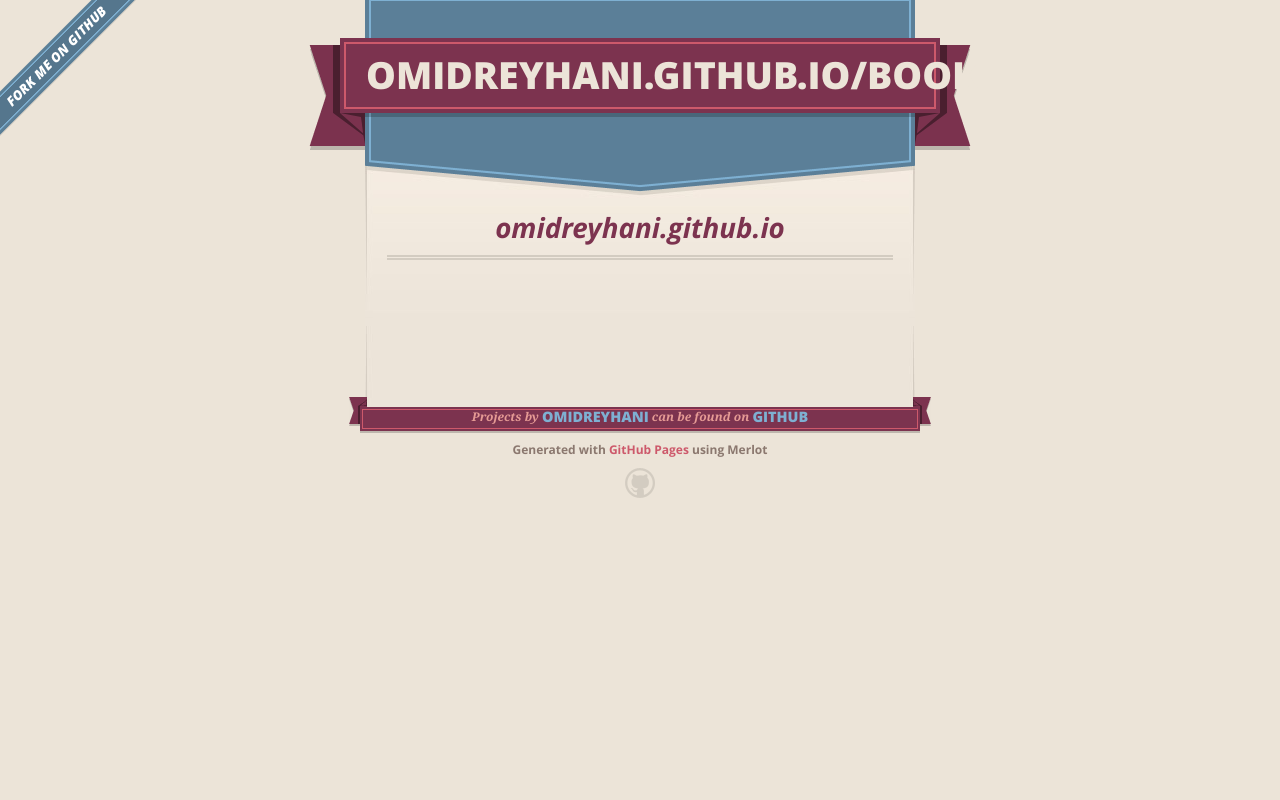
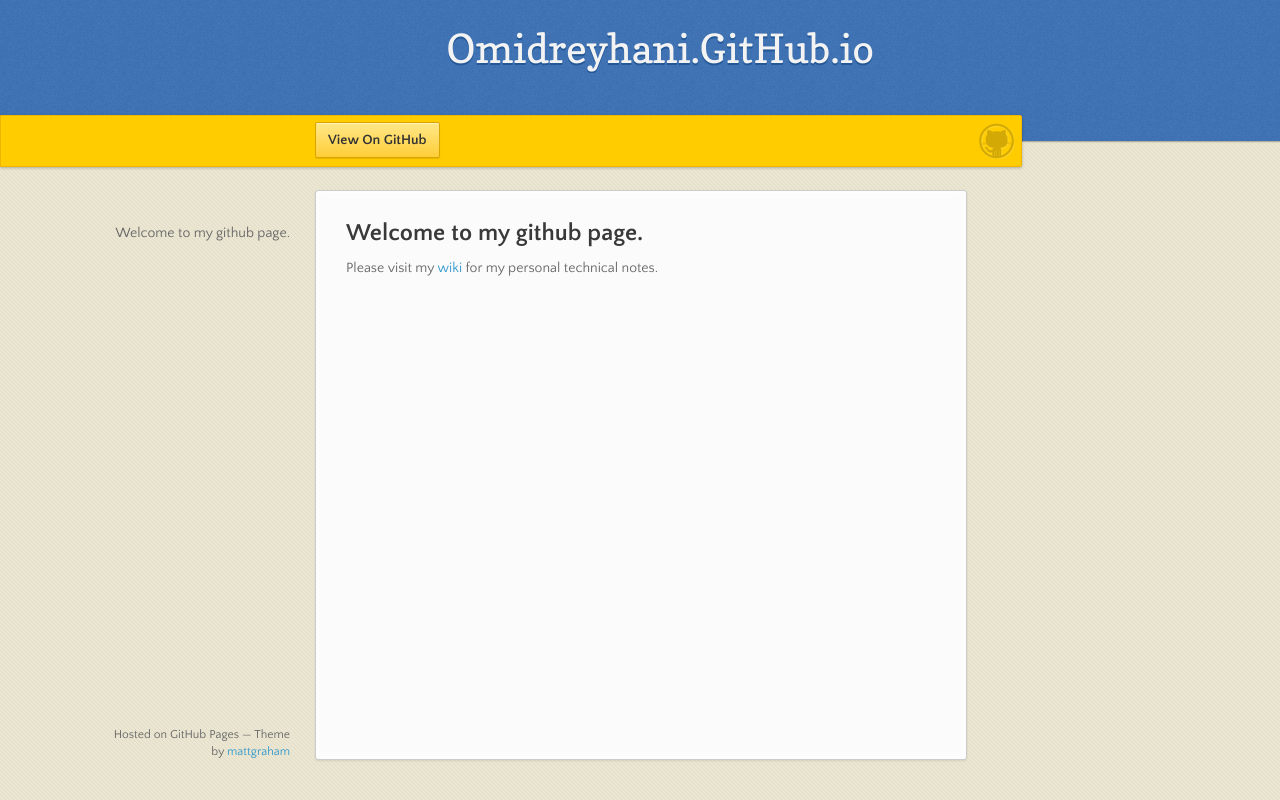
Before and after one commit to omidreyhani/omidreyhani.github.io, a plain HTML site: page index.html in a window 1280 px wide. Drawn offline with nearby package versions, Linux system fonts and the light colour scheme.

Commit message:
Replace master branch with page content via GitHub

```diff
--- a/index.html
+++ b/index.html
@@ -1,68 +1,47 @@
-<!DOCTYPE html>
+<!doctype html>
 <html>
   <head>
-    <meta charset='utf-8'>
+    <meta charset="utf-8">
     <meta http-equiv="X-UA-Compatible" content="chrome=1">
-    <meta name="viewport" content="width=640">
+    <title>Omidreyhani.GitHub.io by omidreyhani</title>
+    <link rel="stylesheet" href="stylesheets/styles.css">
+    <link rel="stylesheet" href="stylesheets/github-dark.css">
+    <script src="https://ajax.googleapis.com/ajax/libs/jquery/1.7.1/jquery.min.js"></script>
+    <script src="javascripts/main.js"></script>
+    <!--[if lt IE 9]>
+      <script src="//html5shiv.googlecode.com/svn/trunk/html5.js"></script>
+    <![endif]-->
+    <meta name="viewport" content="width=device-width, initial-scale=1, user-scalable=no">
 
-    <link rel="stylesheet" href="stylesheets/core.css" media="screen">
-    <link rel="stylesheet" href="stylesheets/mobile.css" media="handheld, only screen and (max-device-width:640px)">
-    <link rel="stylesheet" href="stylesheets/github-light.css">
-
-    <script type="text/javascript" src="javascripts/modernizr.js"></script>
-    <script type="text/javascript" src="https://ajax.googleapis.com/ajax/libs/jquery/1.7.1/jquery.min.js"></script>
-    <script type="text/javascript" src="javascripts/headsmart.min.js"></script>
-    <script type="text/javascript">
-      $(document).ready(function () {
-        $('#main_content').headsmart()
-      })
-    </script>
-    <title>Omidreyhani.GitHub.io/book by omidreyhani</title>
   </head>
-
   <body>
-    <a id="forkme_banner" href="https://github.com/omidreyhani">View on GitHub</a>
-    <div class="shell">
 
       <header>
-        <span class="ribbon-outer">
-          <span class="ribbon-inner">
-            <h1>Omidreyhani.GitHub.io/book</h1>
-            <h2></h2>
-          </span>
-          <span class="left-tail"></span>
-          <span class="right-tail"></span>
-        </span>
+        <h1>Omidreyhani.GitHub.io</h1>
+        <p></p>
       </header>
 
-      <div id="no-downloads">
-        <span class="inner">
-        </span>
-      </div>
+      <div id="banner">
+        <span id="logo"></span>
 
+        <a href="https://github.com/omidreyhani" class="button fork"><strong>View On GitHub</strong></a>
+      </div><!-- end banner -->
 
-      <span class="banner-fix"></span>
+    <div class="wrapper">
+      <nav>
+        <ul></ul>
+      </nav>
+      <section>
+        <h2>
+<a id="welcome-to-my-github-page" class="anchor" href="#welcome-to-my-github-page" aria-hidden="true"><span aria-hidden="true" class="octicon octicon-link"></span></a>Welcome to my github page.</h2>
 
-
-      <section id="main_content">
-        <h1>
-<a id="omidreyhanigithubio" class="anchor" href="#omidreyhanigithubio" aria-hidden="true"><span aria-hidden="true" class="octicon octicon-link"></span></a>omidreyhani.github.io</h1>
+<p>Please visit my <a href="https://github.com/omidreyhani/omidreyhani.github.io/wiki">wiki</a> for my personal technical notes.</p>
       </section>
-
       <footer>
-        <span class="ribbon-outer">
-          <span class="ribbon-inner">
-            <p>Projects by <a href="https://github.com/omidreyhani">omidreyhani</a> can be found on <a href="https://github.com/omidreyhani">GitHub</a></p>
-          </span>
-          <span class="left-tail"></span>
-          <span class="right-tail"></span>
-        </span>
-        <p>Generated with <a href="https://pages.github.com">GitHub Pages</a> using Merlot</p>
-        <span class="octocat"></span>
+        <p><small>Hosted on GitHub Pages &mdash; Theme by <a href="https://twitter.com/michigangraham">mattgraham</a></small></p>
       </footer>
-
     </div>
-
+    <!--[if !IE]><script>fixScale(document);</script><![endif]-->
 
   </body>
 </html>
--- a/javascripts/main.js
+++ b/javascripts/main.js
@@ -1 +1,53 @@
-console.log('This would be the main JS file.');
+var sectionHeight = function() {
+  var total    = $(window).height(),
+      $section = $('section').css('height','auto');
+
+  if ($section.outerHeight(true) < total) {
+    var margin = $section.outerHeight(true) - $section.height();
+    $section.height(total - margin - 20);
+  } else {
+    $section.css('height','auto');
+  }
+}
+
+$(window).resize(sectionHeight);
+
+$(document).ready(function(){
+  $("section h1, section h2").each(function(){
+    $("nav ul").append("<li class='tag-" + this.nodeName.toLowerCase() + "'><a href='#" + $(this).text().toLowerCase().replace(/ /g, '-').replace(/[^\w-]+/g,'') + "'>" + $(this).text() + "</a></li>");
+    $(this).attr("id",$(this).text().toLowerCase().replace(/ /g, '-').replace(/[^\w-]+/g,''));
+    $("nav ul li:first-child a").parent().addClass("active");
+  });
+
+  $("nav ul li").on("click", "a", function(event) {
+    var position = $($(this).attr("href")).offset().top - 190;
+    $("html, body").animate({scrollTop: position}, 400);
+    $("nav ul li a").parent().removeClass("active");
+    $(this).parent().addClass("active");
+    event.preventDefault();
+  });
+
+  sectionHeight();
+
+  $('img').load(sectionHeight);
+});
+
+fixScale = function(doc) {
+
+  var addEvent = 'addEventListener',
+      type = 'gesturestart',
+      qsa = 'querySelectorAll',
+      scales = [1, 1],
+      meta = qsa in doc ? doc[qsa]('meta[name=viewport]') : [];
+
+  function fix() {
+    meta.content = 'width=device-width,minimum-scale=' + scales[0] + ',maximum-scale=' + scales[1];
+    doc.removeEventListener(type, fix, true);
+  }
+
+  if ((meta = meta[meta.length - 1]) && addEvent in doc) {
+    fix();
+    scales = [.25, 1.6];
+    doc[addEvent](type, fix, true);
+  }
+};
--- a/params.json
+++ b/params.json
@@ -1 +1 @@
-{"name":"Omidreyhani.GitHub.io/book","tagline":"","body":"# omidreyhani.github.io \r\n","google":"","note":"Don't delete this file! It's used internally to help with page regeneration."}
+{"name":"Omidreyhani.GitHub.io","tagline":"","body":"## Welcome to my github page.\r\n\r\nPlease visit my [wiki](https://github.com/omidreyhani/omidreyhani.github.io/wiki) for my personal technical notes.\r\n","google":"","note":"Don't delete this file! It's used internally to help with page regeneration."}
```
